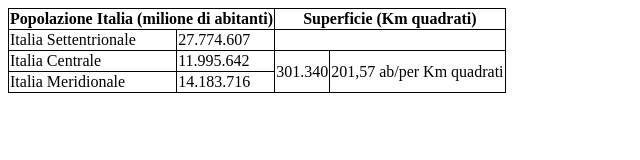
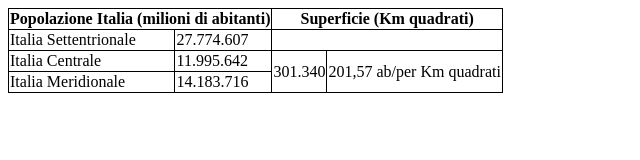
Before and after one commit to m22-4ca-rn/m22-4ca-rn.github.io, a plain HTML site: page es3.html in a window 1280 px wide. Shown: the full height of the page, 0-640 px from the left. Drawn offline with Linux system fonts and the light colour scheme.

Commit message:
Update es3.html

```diff
--- a/es3.html
+++ b/es3.html
@@ -13,7 +13,7 @@ table, th, td {
 
 <table>
   <tr>
-  <th colspan="2">Popolazione Italia (milione di abitanti)</th>
+  <th colspan="2">Popolazione Italia (milioni di abitanti)</th>
   <th colspan="2">Superficie (Km quadrati)</th>
   </tr>
   <tr>
```
